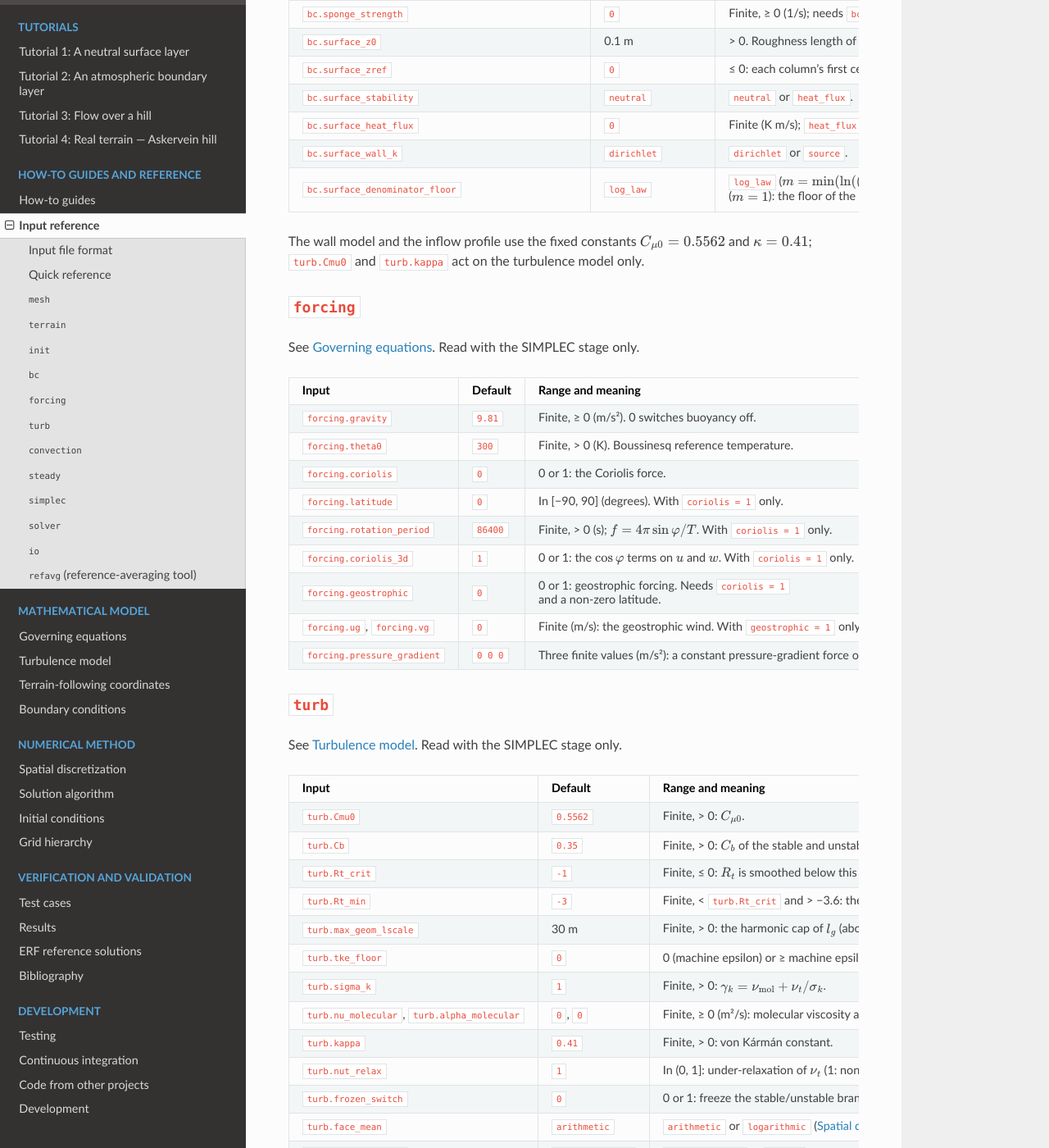
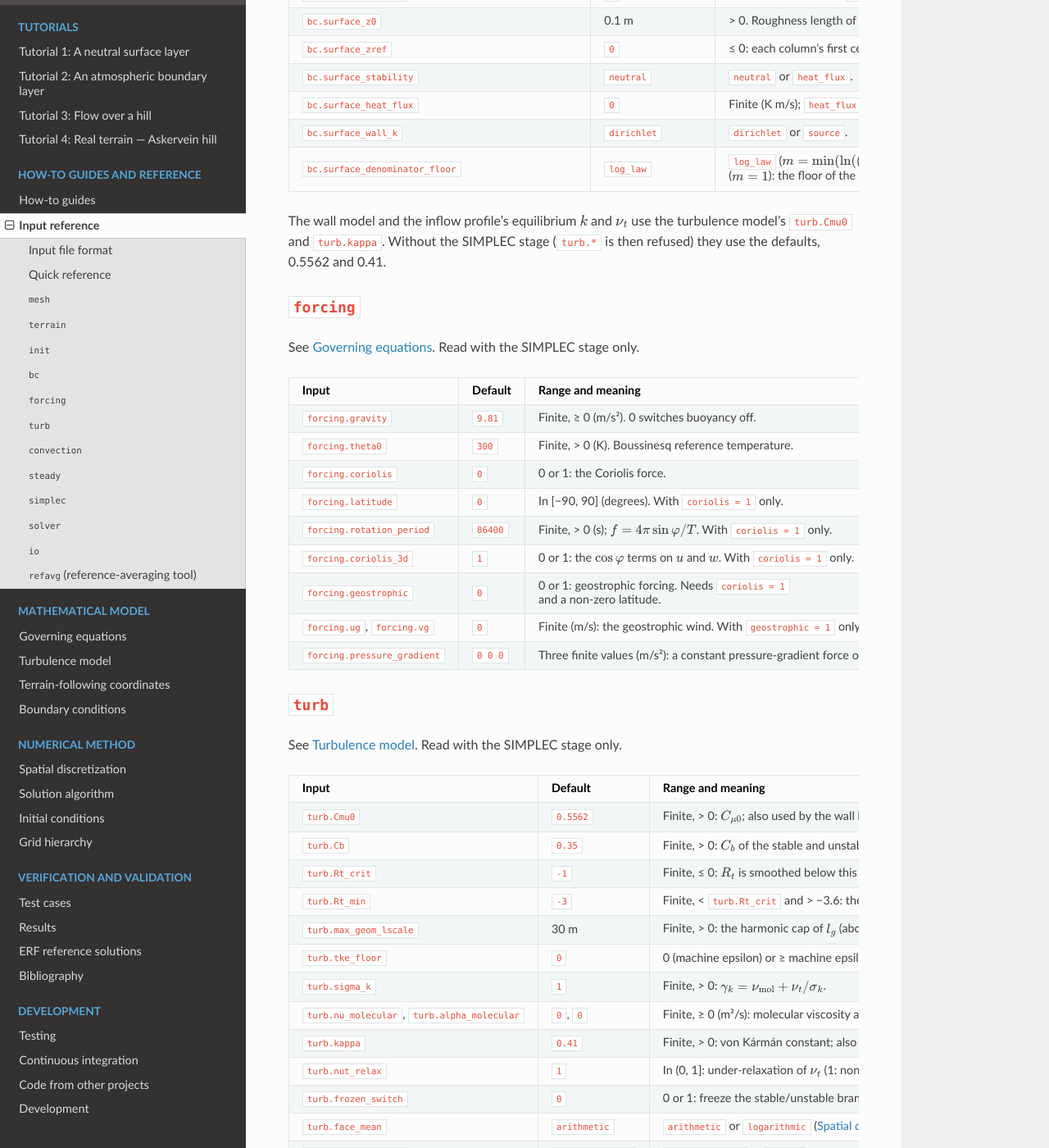
Before and after one commit to hgopalan/ablsteadyrans, a Sphinx documentation site: the page built from docs/inputs.rst, in a window 1280 px wide and 1400 px high, scrolled down 7207 px. Shown: the whole window at 82% size. Built offline with Sphinx 7.4.7 and the Read the Docs theme 3.1.0, drawn with Linux system fonts in a browser that asks for light colours; some of the changed text lies outside the part shown.

Commit message:
Docs: repeated turb/bc.surface keys are refused, and the wall model takes turb.Cmu0 and turb.kappa
Follows the input-key fix (branch input-key-fixes): the notes that described
the earlier behaviour as an exception are removed.

Co-Authored-By: Claude Opus 5.5 <noreply@anthropic.com>

```diff
--- a/docs/howto.rst
+++ b/docs/howto.rst
@@ -18,8 +18,7 @@ Add ``key=value`` after the input file:
    mpirun -n 4 build-rel/ablsteady inputs steady.max_iterations=500 io.plot_file=test_plt
 
 Use this for keys that the input file does not set: a key given twice is refused. To change a key the file sets,
-edit the file (or a copy of it). (The ``turb.*`` and ``bc.surface_*`` keys are currently an exception: there the
-last value wins.)
+edit the file (or a copy of it).
 
 Restart a run
 -------------
--- a/docs/inputs.rst
+++ b/docs/inputs.rst
@@ -621,8 +620,9 @@ types, the inflow profile and the sounding; the other keys act in the SIMPLEC st
      - ``log_law`` (:math:`m = \min(\ln((d + z_0)/z_0), 1)`) or ``one`` (:math:`m = 1`): the floor of the MOST
        denominator. They differ only where :math:`\ln((d + z_0)/z_0) < 1`.
 
-The wall model and the inflow profile use the fixed constants :math:`C_{\mu 0} = 0.5562` and :math:`\kappa =
-0.41`; ``turb.Cmu0`` and ``turb.kappa`` act on the turbulence model only.
+The wall model and the inflow profile's equilibrium :math:`k` and :math:`\nu_t` use the turbulence model's
+``turb.Cmu0`` and ``turb.kappa``. Without the SIMPLEC stage (``turb.*`` is then refused) they use the defaults, 0.5562
+and 0.41.
 
 ``forcing``
 -----------
@@ -678,7 +678,7 @@ See :doc:`turbulence_model`. Read with the SIMPLEC stage only.
      - Range and meaning
    * - ``turb.Cmu0``
      - ``0.5562``
-     - Finite, > 0: :math:`C_{\mu 0}`.
+     - Finite, > 0: :math:`C_{\mu 0}`; also used by the wall k and the inflow profile's equilibrium :math:`k`.
    * - ``turb.Cb``
      - ``0.35``
      - Finite, > 0: :math:`C_b` of the stable and unstable length scales.
@@ -702,7 +702,7 @@ See :doc:`turbulence_model`. Read with the SIMPLEC stage only.
      - Finite, ≥ 0 (m²/s): molecular viscosity and heat diffusivity.
    * - ``turb.kappa``
      - ``0.41``
-     - Finite, > 0: von Kármán constant.
+     - Finite, > 0: von Kármán constant; also used by the wall law and the inflow profile's :math:`\nu_t`.
    * - ``turb.nut_relax``
      - ``1``
      - In (0, 1]: under-relaxation of :math:`\nu_t` (1: none).
--- a/docs/running.rst
+++ b/docs/running.rst
@@ -28,8 +28,7 @@ Command-line inputs
 -------------------
 
 Inputs after the file name are added to the file's inputs. A key that the file already sets cannot be given again
-on the command line: a repeated key is refused. (``turb.*`` and ``bc.surface_*`` keys are currently an exception:
-the last value wins.)
+on the command line: a repeated key is refused.
 
 Restarting
 ----------
```
Also changed, not shown: other parts of docs/inputs.rst (+1 -2 lines).
